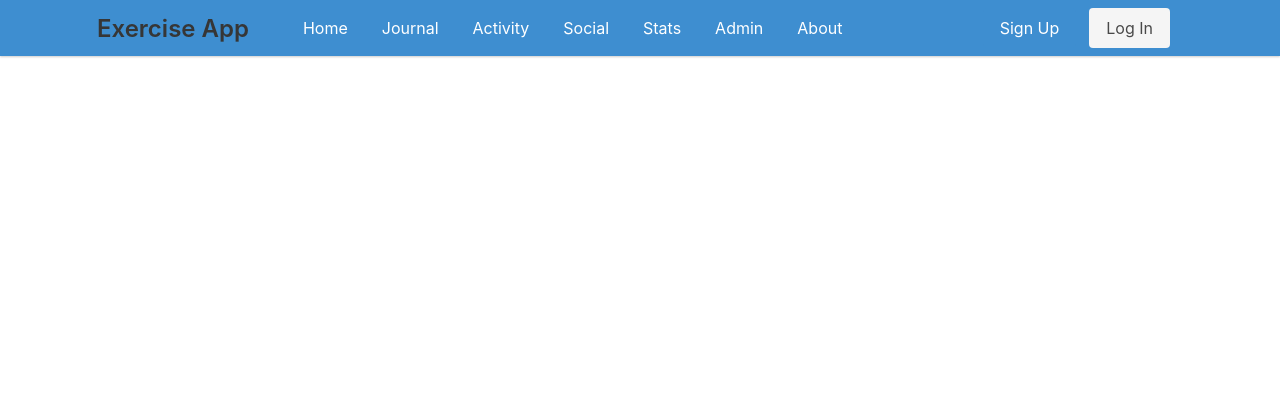
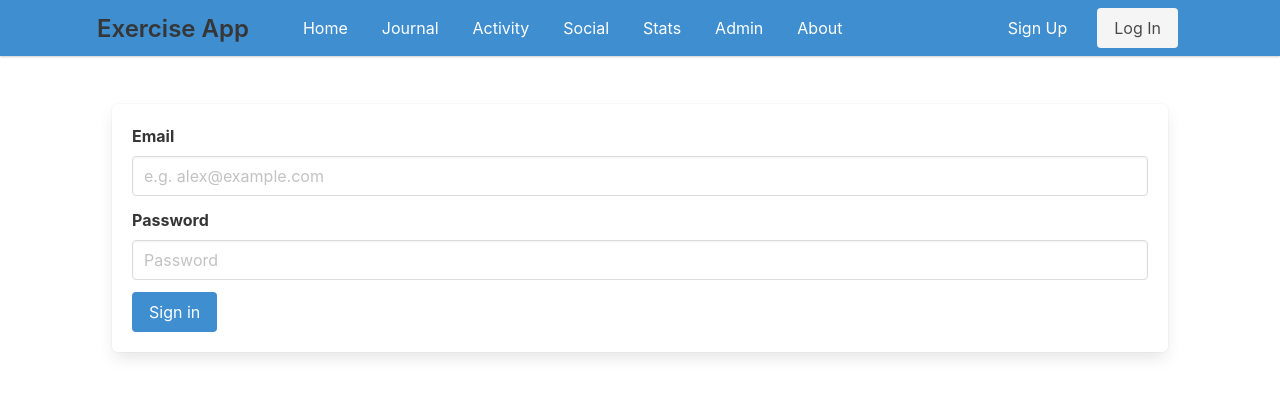
Before and after one commit to JCaccamo/Web-Programming-Final-Project, a Vue app in the folder client/: page /login in a window 1280 px wide. Shown: the top 396 px of the page. Built offline with nearby package versions, Linux system fonts and the light colour scheme; no server answers; the HTML template or start-up script is replaced by a standard one.

Commit message:
Added Login Page

```diff
--- a/client/src/components/LoginBadge.vue
+++ b/client/src/components/LoginBadge.vue
@@ -1,4 +1,5 @@
 <script setup lang="ts">
+    import { RouterLink } from 'vue-router';
     import session, { login, logout } from '../stores/session'
 </script>
 
@@ -8,24 +9,13 @@
             Sign Up
         </a>
         <div class="navbar-item has-dropdown is-hoverable">
-            <a class="button is-light">
+            <RouterLink class="button is-light" to="login">
                 Log In
-            </a>
-            <div class="navbar-dropdown">
-                <a class="navbar-item" @click="login('Jason', 'Caccamo')">
-                    Jason Caccamo
-                </a>
-                <a class="navbar-item" @click="login('Moshe', 'Plotkin')">
-                    Moshe Plotkin
-                </a>
-                <a class="navbar-item" @click="login('Dwayne', 'Johnson')">
-                    Dwayne Johnson
-                </a>
-            </div>
+            </RouterLink>
         </div>
     </div>
     <div class="welcome" v-else>
-        <h1>Welcome {{session.user.firstName}} {{session.user.lastName}}</h1>
+        <h1>Welcome {{session.user.email}}</h1>
         <a class="button is-light" @click="logout()">
             Log out
         </a>
--- a/client/src/router/index.ts
+++ b/client/src/router/index.ts
@@ -5,6 +5,7 @@ import ActivityView from '../views/ActivityView.vue'
 import SocialView from '../views/SocialView.vue'
 import StatsView from '../views/StatsView.vue'
 import AdminView from '../views/AdminView.vue'
+import LoginView from '../views/LoginView.vue'
 
 const router = createRouter({
   history: createWebHistory(import.meta.env.BASE_URL),
@@ -40,6 +41,11 @@ const router = createRouter({
       component: AdminView,
     },
     {
+      path: '/login',
+      name: 'login',
+      component: LoginView,
+    },
+    {
       path: '/about',
       name: 'about',
       component: () => import('../views/AboutView.vue')
--- a/client/src/stores/session.ts
+++ b/client/src/stores/session.ts
@@ -31,10 +31,8 @@ export async function api<T>(url: string, data: any = null, method?: string ){
     return {} as T;
 }
 
-export function login(firstName: string, lastName: string, email: string, password: string) {
+export function login(email: string, password: string) {
     session.user = {
-        firstName,
-        lastName,
         email,
         password,
     };
--- /dev/null
+++ b/client/src/views/LoginView.vue
@@ -0,0 +1,31 @@
+<script setup lang="ts">
+    import { ref } from 'vue';
+    import { login } from '@/stores/session';
+
+    const email = ref('');
+    const password = ref('');
+</script>
+
+<template>
+    <div class="section">
+        <form class="box" @submit.prevent="login(email, password)">
+            <div class="field">
+                <label class="label">Email</label>
+                <div class="control">
+                <input class="input" type="email" placeholder="e.g. alex@example.com" v-model="email">
+                </div>
+            </div>
+            <div class="field">
+                <label class="label">Password</label>
+                <div class="control">
+                <input class="input" type="password" placeholder="Password" v-model="password">
+                </div>
+            </div>
+            <button class="button is-info">Sign in</button>
+        </form>
+    </div>
+</template>
+
+<style scoped>
+
+</style>
```
